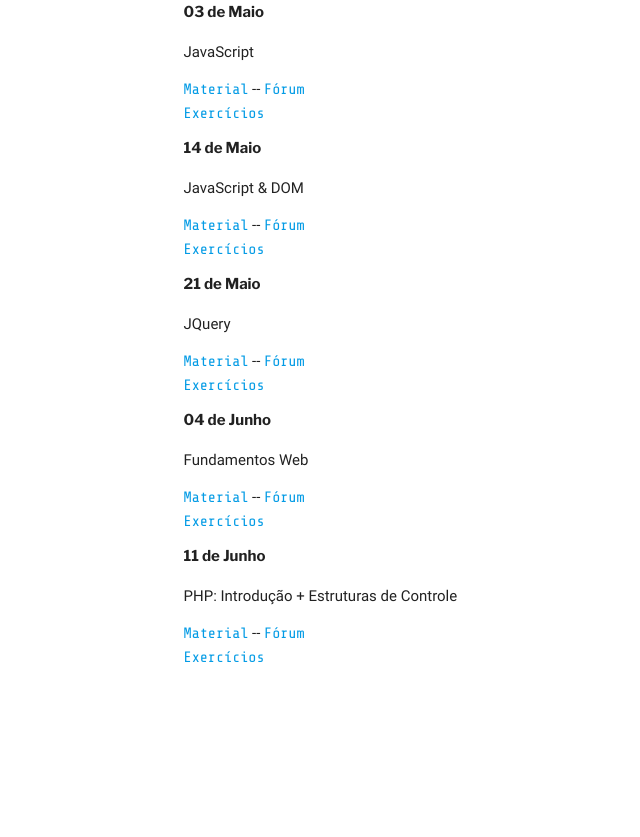
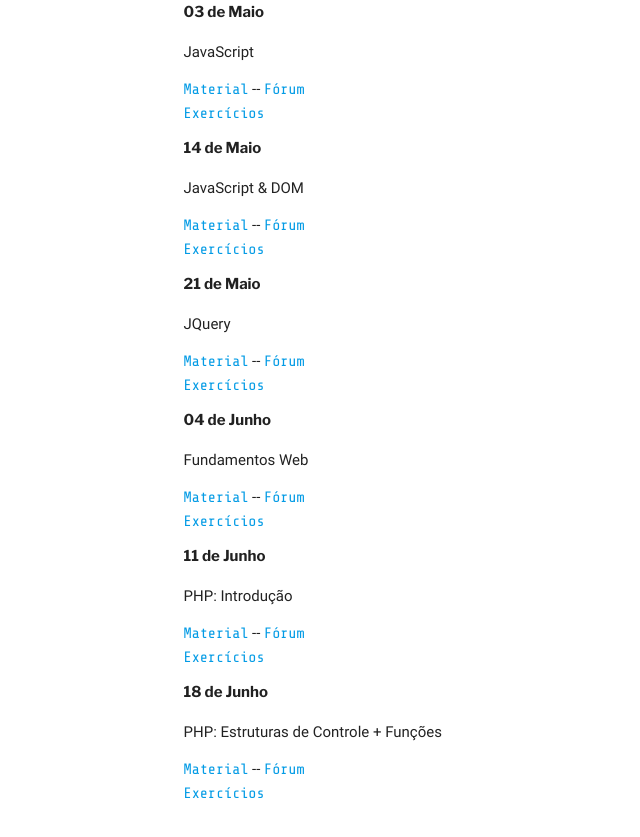
Before and after one commit to COLTEC-DAW/coltec-daw.github.io, a Jekyll site: the page built from classes.html, in a window 1280 px wide and 900 px high, scrolled down 1514 px. Shown: the top 837 px of the window, without its empty margins (125-765 px from the left). Built offline with Jekyll 4.4.1, drawn with Linux system fonts in a browser that asks for light colours; some web fonts are replaced; before the commit the page ends 2278 px from its top, so only the background shows below that.

Commit message:
Added June 18th class

```diff
--- a/classes.html
+++ b/classes.html
@@ -99,7 +99,15 @@ layout: default
     </dd>
     <dd>
         <h6>11 de Junho</h6>
-        <p>PHP: Introdução + Estruturas de Controle</p>
+        <p>PHP: Introdução</p>
+        <ul>
+            <li><a href="https://coltec-daw.github.io/Aula-09-PHP/">Material</a> -- <a href="https://github.com/COLTEC-DAW/Aula-09-PHP/issues">Fórum</a></li>
+            <li><a href="https://github.com/COLTEC-DAW/E09-Show-do-Bilhao#introdu%C3%A7%C3%A3o-prova-de-conceito">Exercícios</a></li>
+        </ul>
+    </dd>
+    <dd>
+        <h6>18 de Junho</h6>
+        <p>PHP: Estruturas de Controle + Funções</p>
         <ul>
             <li><a href="https://coltec-daw.github.io/Aula-09-PHP/">Material</a> -- <a href="https://github.com/COLTEC-DAW/Aula-09-PHP/issues">Fórum</a></li>
             <li><a href="https://github.com/COLTEC-DAW/E09-Show-do-Bilhao#introdu%C3%A7%C3%A3o-prova-de-conceito">Exercícios</a></li>
```
